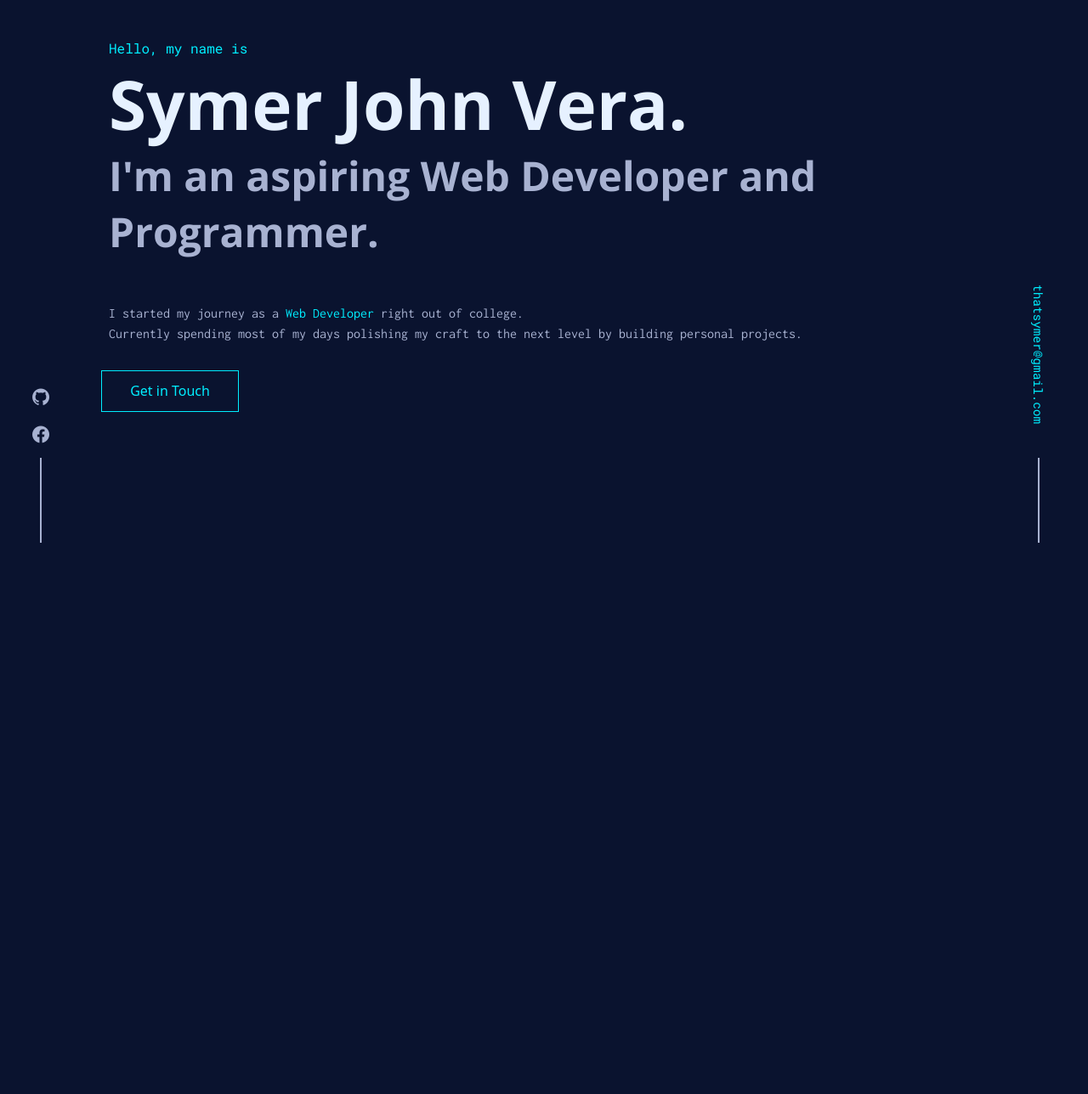
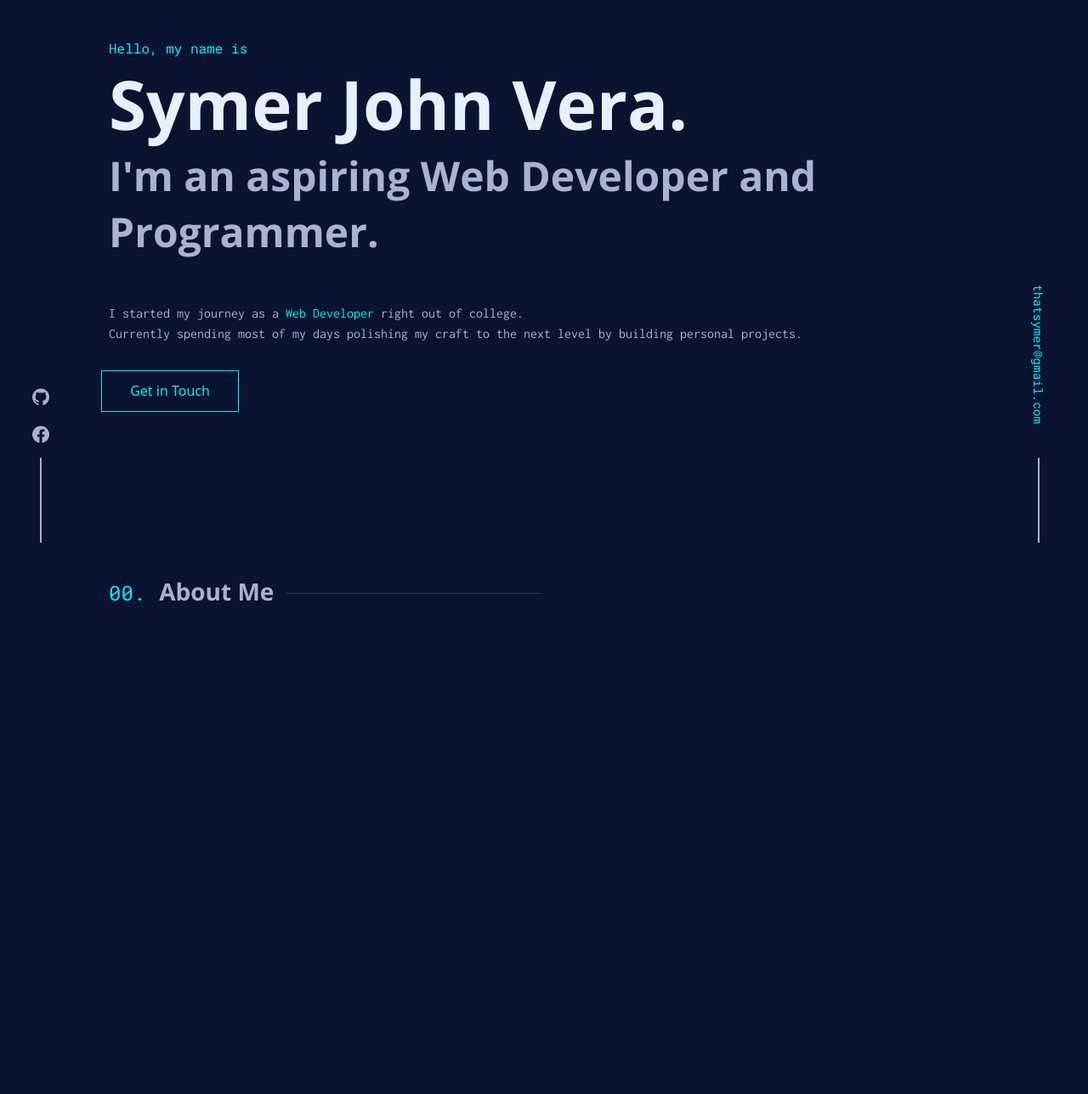
Before and after one commit to thatsymer/web-profile, a PHP site: page / in a window 1280 px wide. Shown: the part 161-1449 px from the top of the page at 85% size. Before the commit the page ends 800 px from the top, so only its background shows below. Run offline with PHP 8.4, Linux system fonts and the light colour scheme.

Commit message:
added about me section

```diff
--- a/css/content/_about.scss
+++ b/css/content/_about.scss
@@ -0,0 +1,27 @@
+.about__container {
+  height: 100vh;
+  background-color: $bgColor;
+  padding-left: 8rem;
+  padding-top: 12rem;
+
+  h3 {
+    font-family: $font-body;
+    color: $textSecondary;
+    &::after {
+      content: "";
+      display: block;
+      height: 1px;
+      width: 300px;
+      background-color: rgb(48, 60, 85);
+      position: relative;
+      top: -1rem;
+      margin-left: 13rem;
+    }
+    span {
+      font-family: $font-title;
+      color: $titleColor;
+      font-size: 1.5rem;
+      padding-right: 1rem;
+    }
+  }
+}
--- a/css/style.css
+++ b/css/style.css
@@ -227,6 +227,36 @@ main {
   outline-color: rgba(255, 255, 255, 0);
 }
 
+.about__container {
+  height: 100vh;
+  background-color: #0a132f;
+  padding-left: 8rem;
+  padding-top: 12rem;
+}
+
+.about__container h3 {
+  font-family: "Open Sans", sans-serif;
+  color: #a8b2d1;
+}
+
+.about__container h3::after {
+  content: "";
+  display: block;
+  height: 1px;
+  width: 300px;
+  background-color: #303c55;
+  position: relative;
+  top: -1rem;
+  margin-left: 13rem;
+}
+
+.about__container h3 span {
+  font-family: "Roboto Mono", monospace;
+  color: #00eeff;
+  font-size: 1.5rem;
+  padding-right: 1rem;
+}
+
 .right__content {
   display: -webkit-box;
   display: -ms-flexbox;
--- a/index.html
+++ b/index.html
@@ -56,7 +56,7 @@
         <div class="collapse navbar-collapse" id="navbarSupportedContent">
           <ul class="navbar-nav ms-auto mb-2 mb-lg-0 gap-5">
             <li class="nav-item">
-              <a class="nav-link active" aria-current="page" href="#"
+              <a class="nav-link active" aria-current="page" href="#about"
                 ><span class="nav__num">00.</span> About</a
               >
             </li>
@@ -139,17 +139,21 @@
         <h2>I'm an aspiring Web Developer and</h2>
         <h2>Programmer.</h2>
         <p>
-          I started my journey as a <span>Web Developer</span> right out of college.
+          I started my journey as a <span>Web Developer</span> right out of
+          college.
           <br />
-          Currently spending most of my days polishing my craft to the next level by building personal projects.
+          Currently spending most of my days polishing my craft to the next
+          level by building personal projects.
         </p>
       </div>
-      <div class="me-auto ps-5 ms-md-5 pt-md-3">
+      <div class="me-auto ps-5 ms-md-5 pt-md-3 pb-1">
         <button class="hero__btn ms-4">
           <a href="mailto:thatsymer@gmail.com">Get in Touch </a>
         </button>
       </div>
-      <div class="about__container"></div>
+      <div class="about__container" id="about">
+        <h3><span>00.</span>About Me</h3>
+      </div>
     </main>
     <!-- Footer -->
     <footer></footer>
```
Also changed, not shown: 1 other file.
